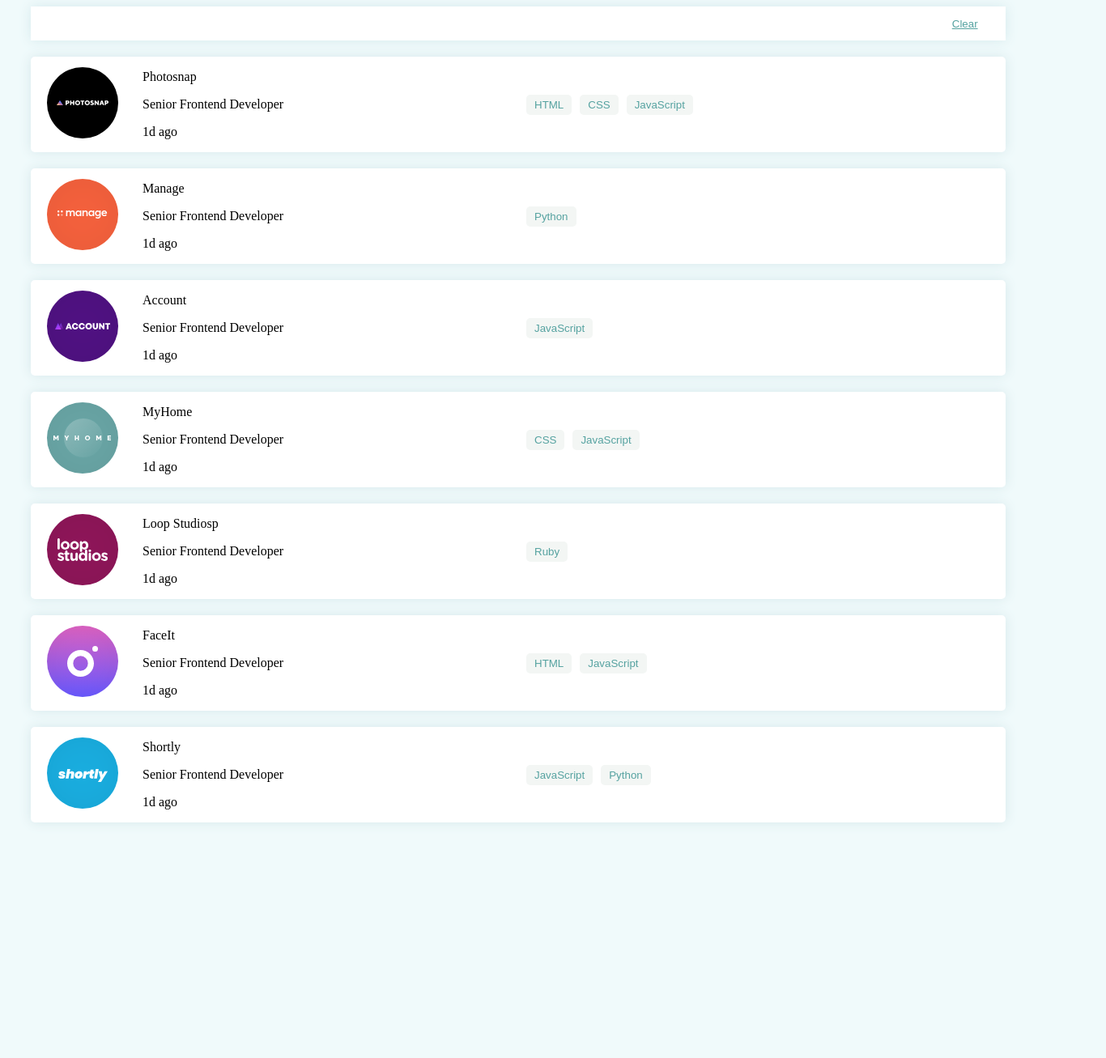
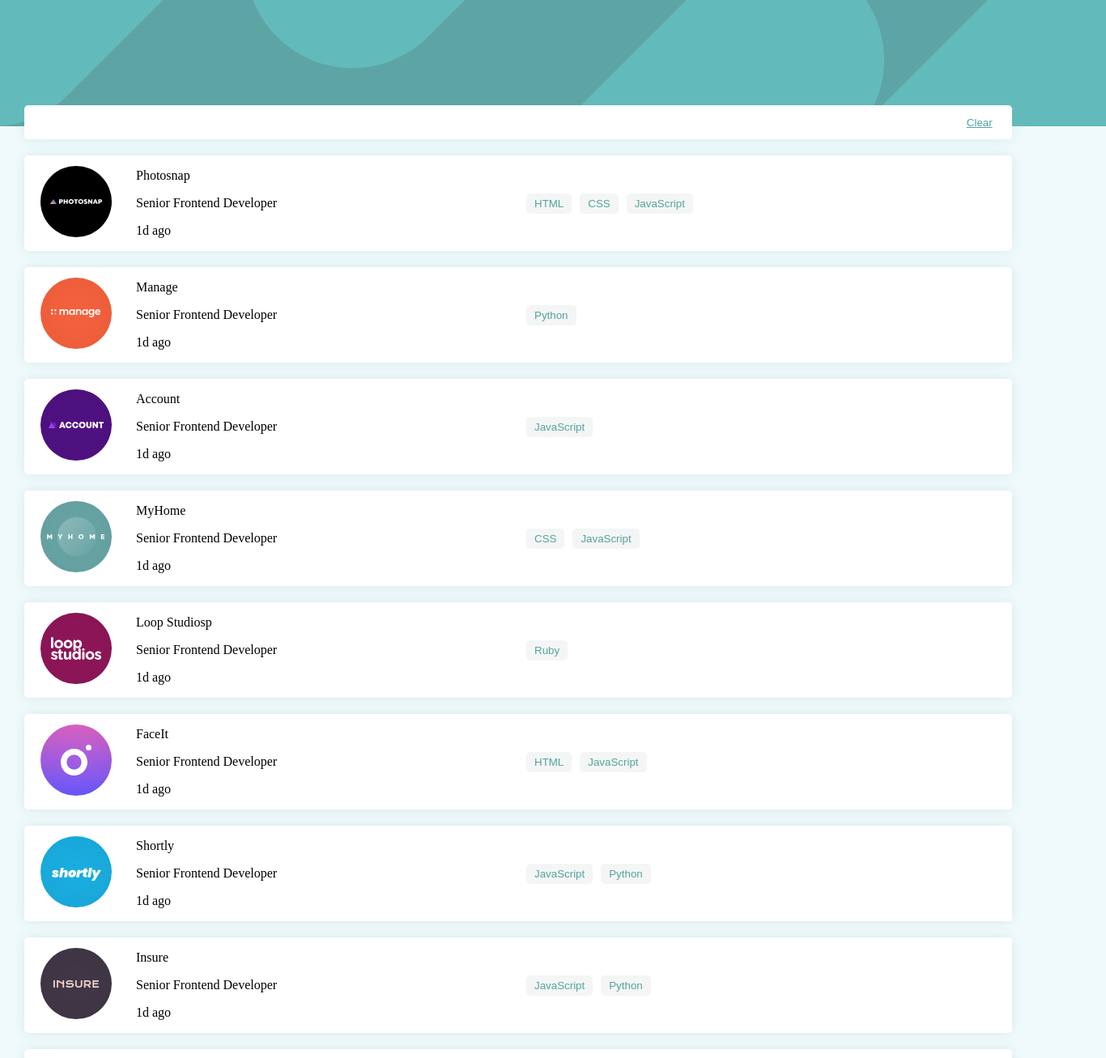
Before and after one commit to sam-621/Jobs-Listing, a React (Create React App) app: page / in a window 1280 px wide. Shown: the top 1307 px of the page at 81% size, 1366 px wide, since content can reach past the window. Before the commit the page ends 1036 px from the top, so only its background shows below. Built offline with nearby package versions, Linux system fonts and the light colour scheme.

Commit message:
Header img added

```diff
--- a/src/containers/SearchBar.jsx
+++ b/src/containers/SearchBar.jsx
@@ -7,7 +7,9 @@ const SearchBar = (props) => {
             <form onSubmit={props.onSubmit}>
                 <input type="text" value={props.inputValue} onChange={props.onChange} />
             </form>
-            <button onClick={props.clear}>Clear</button>
+            <div className="clear">
+                <button onClick={props.clear}>Clear</button>
+            </div>
         </div>
     )
 }
--- a/src/index.js
+++ b/src/index.js
@@ -73,6 +73,36 @@ const Data = [
     contract: "Full Time",
     location: "USA Only",
     languages: ["JavaScript", "Python"]
+  },
+  {
+    id: 8,
+    company: "Insure",
+    logo: "../images/photosnap.svg",
+    position: "Senior Frontend Developer",
+    postedAt: "1d ago",
+    contract: "Full Time",
+    location: "USA Only",
+    languages: ["JavaScript", "Python"]
+  },
+  {
+    id: 9,
+    company: "Eyecam Co.",
+    logo: "../images/photosnap.svg",
+    position: "Senior Frontend Developer",
+    postedAt: "1d ago",
+    contract: "Full Time",
+    location: "USA Only",
+    languages: ["JavaScript", "Python"]
+  },
+  {
+    id: 10,
+    company: "The Air Filter Company",
+    logo: "../images/photosnap.svg",
+    position: "Senior Frontend Developer",
+    postedAt: "1d ago",
+    contract: "Full Time",
+    location: "USA Only",
+    languages: ["JavaScript", "Python"]
   }
 ]
 
--- a/src/pages/App.jsx
+++ b/src/pages/App.jsx
@@ -1,5 +1,7 @@
 import React from 'react';
+import '../styles/app.css'
 
+import Header from '../images/bg-header-desktop.svg'
 import Jobs from '../containers/Jobs';
 import SearchBar from '../containers/SearchBar';
 
@@ -34,8 +36,23 @@ class App extends React.Component {
     render() {
         return(
             <>
-                <SearchBar inputValue={this.state.inputValue} onChange={this.handleChange} clear={this.clear} onSubmit={this.handleSubmit} />
-                <Jobs data={this.props.data} value={this.state.inputValue}/>
+                <header>
+                    <div className="Hero">
+                        <img src={Header} alt=""/>
+                    </div>
+                    <div className="SearchBar">
+                        <SearchBar
+                            inputValue={this.state.inputValue}
+                            onChange={this.handleChange}
+                            clear={this.clear}
+                            onSubmit={this.handleSubmit}
+                        />
+                    </div>
+                </header>
+                <Jobs
+                    data={this.props.data}
+                    value={this.state.inputValue}
+                />
             </>
         );
     }
--- a/src/styles/app.css
+++ b/src/styles/app.css
@@ -1,3 +1,10 @@
 body{
+    margin: 0;
     background-color: #f0fafb;
 }
+.Hero{
+
+}
+.Hero img{
+    background-color: #5da5a4;
+}
--- a/src/styles/searchBar.css
+++ b/src/styles/searchBar.css
@@ -4,9 +4,11 @@
     background-color: white;
     box-shadow: 0 0 15px 0 #d5eaed;
     margin: 0 30px;
+    margin-top: -30px;
+    border-radius: 5px;
 }
 form{
-    width: 94%;
+    width: 99%;
 }
 input[type="text"]{
     background-color: white;
@@ -14,7 +16,7 @@ input[type="text"]{
     border-radius: 5px;
     outline: none;
     padding: 6px;
-    width: 93%;
+    width: 100%;
     height: 30px;
 }
 .SearchContainer button{
@@ -25,3 +27,6 @@ input[type="text"]{
     border: none;
     background-color: white;
 }
+.clear{
+    margin-left: -50px;
+}
```
Also changed, not shown: src/containers/Jobs.jsx (+4 -3 lines).
